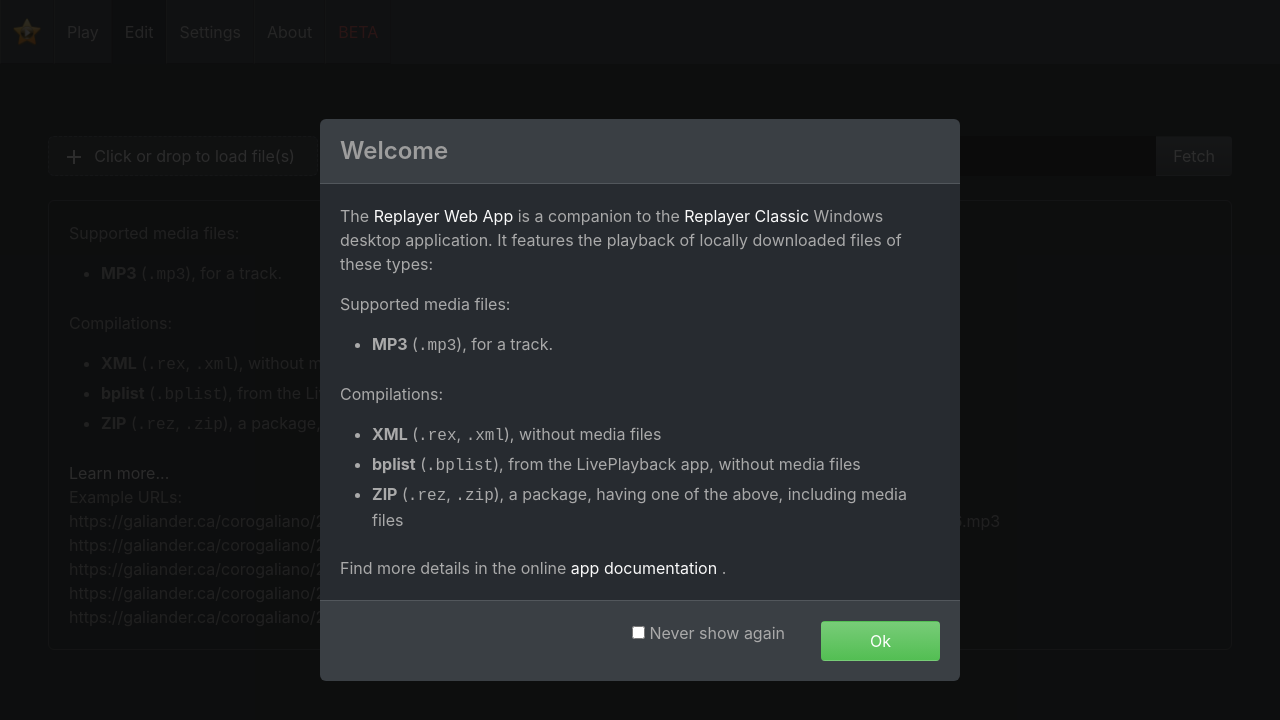
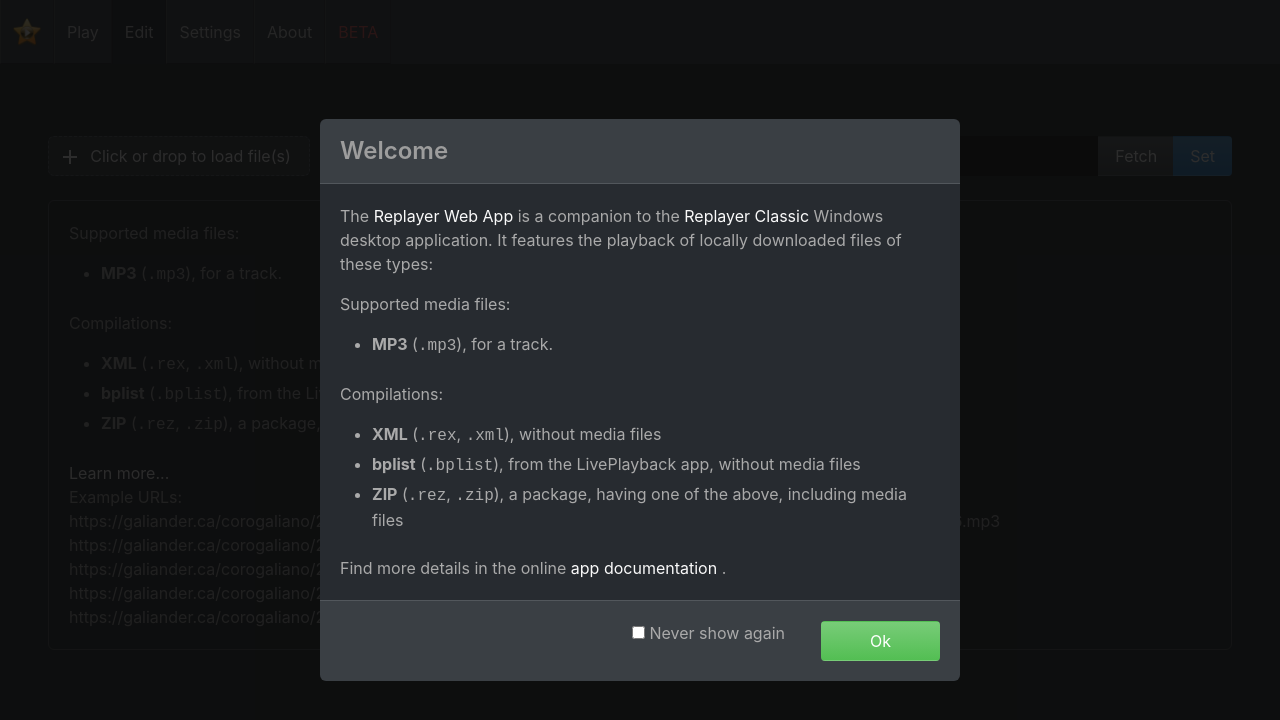
Before and after one commit to suterma/replayer-pwa, a Vue app: page /#/edit in a window 1280 px wide. Shown: the top 720 px of the page. Built offline with nearby package versions, Linux system fonts and the light colour scheme; what outfront would draw is missing.

Commit message:
Media URL set without download

```diff
--- a/src/components/MediaDropZone.vue
+++ b/src/components/MediaDropZone.vue
@@ -76,18 +76,29 @@ The URL input is wider, because it should be able to easily deal with lenghty in
                             'is-primary': true,
                             'is-loading': this.isLoadingFromUrl,
                         }"
-                        type="submit"
                         @click="fetchUrl"
                     >
                         Fetch
                         <!-- Download &amp; use offline -->
                     </button>
                 </div>
-                <!-- <div class="control">
-                    <button class="button is-info" @click="fetchUrl">
-                        Use online
+                <div class="control">
+                    <!-- Use as default, thus set as the submit button -->
+                    <button
+                        tabindex="40"
+                        :class="{
+                            button: true,
+                            'is-info': true,
+                            'is-loading': this.isUsingMediaFromUrl,
+                        }"
+                        type="submit"
+                        @click="useMediaUrl"
+                    >
+                        Set
+
+                        <!-- Apply and use online -->
                     </button>
-                </div> -->
+                </div>
             </div>
         </div>
     </div>
@@ -143,6 +154,8 @@ export default defineComponent({
 
         /** Whether this component is curretly loading data from an URL */
         isLoadingFromUrl: false,
+        /** Whether this component is curretly using media data from an URL */
+        isUsingMediaFromUrl: false,
         /** Whether this component is curretly loading data from a file */
         isLoadingFromFile: false,
     }),
@@ -252,6 +265,33 @@ export default defineComponent({
                     });
             }
         },
+
+        /** Uses a single media URL by applying it to a new track */
+        useMediaUrl(): void {
+            console.debug('MediaDropZone::useMediaUrl:url:', this.url);
+            if (this.url) {
+                this.isUsingMediaFromUrl = true;
+                this.$store
+                    .dispatch(ActionTypes.USE_MEDIA_FROM_URL, this.url)
+                    .catch((errorMessage: string) => {
+                        console.debug(
+                            'MediaDropZone::useMediaUrl:catch:errorMessage',
+                            errorMessage,
+                        );
+                        this.$store.commit(
+                            MutationTypes.PUSH_ERROR_MESSAGE,
+                            errorMessage,
+                        );
+                        throw new Error(errorMessage);
+                    })
+                    .then(() => {
+                        this.createDefaultTrackForUrl(new URL(this.url));
+                    })
+                    .finally(() => {
+                        this.isUsingMediaFromUrl = false;
+                    });
+            }
+        },
         /** Creates a default track for the given File (Using the File name both as the name and the URL for the track)*/
         createDefaultTrackForFile(file: File) {
             const fileName = file.name.normalize();
--- a/src/store/action-types.ts
+++ b/src/store/action-types.ts
@@ -13,6 +13,13 @@ export enum ActionTypes {
      * @return A locally usable name, derived from the URL, which can be used to match the track to the stored media file
      */
     LOAD_FROM_URL = 'LOAD_FROM_URL',
+    /** Uses a single media file from and URL, by applying the URL to the set of stored media URLs.
+     * @remarks The resource must be a single media file.
+     * @remarks This method can be called multiple times, each URL gets appropriately added to the current compilation
+     * @param url - The URL to use
+     * @return A locally usable name, derived from the URL, which can be used to match the track to the stored media URL
+     */
+    USE_MEDIA_FROM_URL = 'USE_MEDIA_FROM_URL',
     /** Loads a single file or package from the local file system
      * @remarks The item might be a package or single file of any supported content.
      * @remarks This method can be called multiple times, each resource gets appropriately added to the current compilation
--- a/src/store/actions.ts
+++ b/src/store/actions.ts
@@ -31,6 +31,10 @@ export interface Actions {
         payload: { fileName: string; blob: Blob },
     ): void;
     [ActionTypes.LOAD_FROM_URL](
+        { commit }: AugmentedActionContext,
+        url: string,
+    ): Promise<string>;
+    [ActionTypes.USE_MEDIA_FROM_URL](
         { commit }: AugmentedActionContext,
         url: string,
     ): Promise<string>;
@@ -174,7 +178,6 @@ export const actions: ActionTree<State, State> & Actions = {
                 MutationTypes.PUSH_PROGRESS_MESSAGE,
                 `Loading URL '${url}'...`,
             );
-            console.debug('RezLoader::loadUrl:url', url);
             fetch(url, {
                 mode: 'cors', // to allow any accessible resource
                 method: 'GET',
@@ -259,6 +262,36 @@ export const actions: ActionTree<State, State> & Actions = {
                     commit(MutationTypes.POP_PROGRESS_MESSAGE, undefined);
                     return;
                 });
+        });
+    },
+
+    [ActionTypes.USE_MEDIA_FROM_URL](
+        { commit }: AugmentedActionContext,
+        url: string,
+    ): Promise<string> {
+        return new Promise((resolve, reject) => {
+            if (!FileHandler.isValidHttpUrl(url)) {
+                commit(MutationTypes.POP_PROGRESS_MESSAGE, undefined);
+                reject(`Provided input is not a valid URL: '${url}'`);
+                return; //to avoid running the code below
+            }
+
+            commit(
+                MutationTypes.PUSH_PROGRESS_MESSAGE,
+                `Using URL '${url}'...`,
+            );
+            const finalUrl = new URL(url);
+            const localResourceName =
+                FileHandler.getLocalResourceName(finalUrl);
+
+            commit(
+                MutationTypes.ADD_MEDIA_URL,
+                new MediaUrl(localResourceName, url),
+            );
+            resolve(localResourceName);
+
+            //The action is done, so terminate the progress
+            commit(MutationTypes.POP_PROGRESS_MESSAGE, undefined);
         });
     },
 
```
